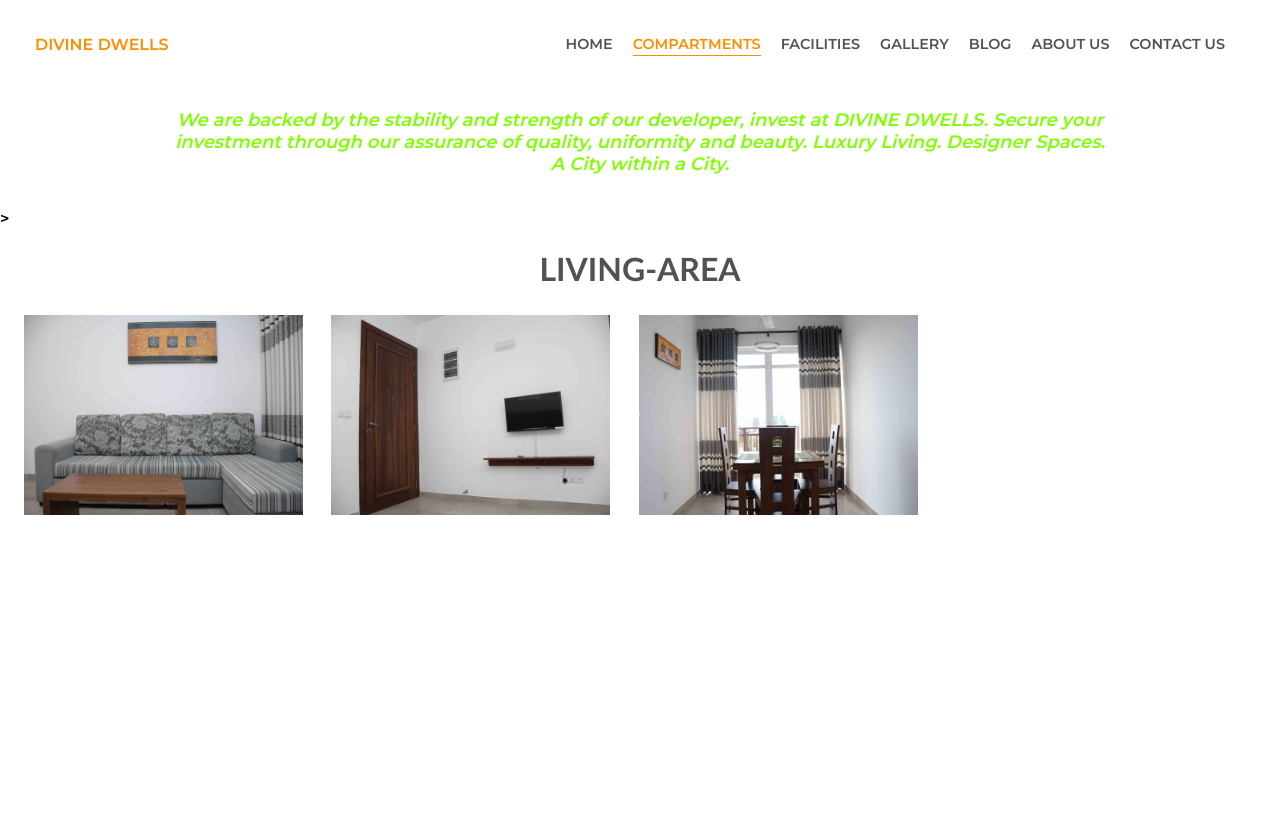
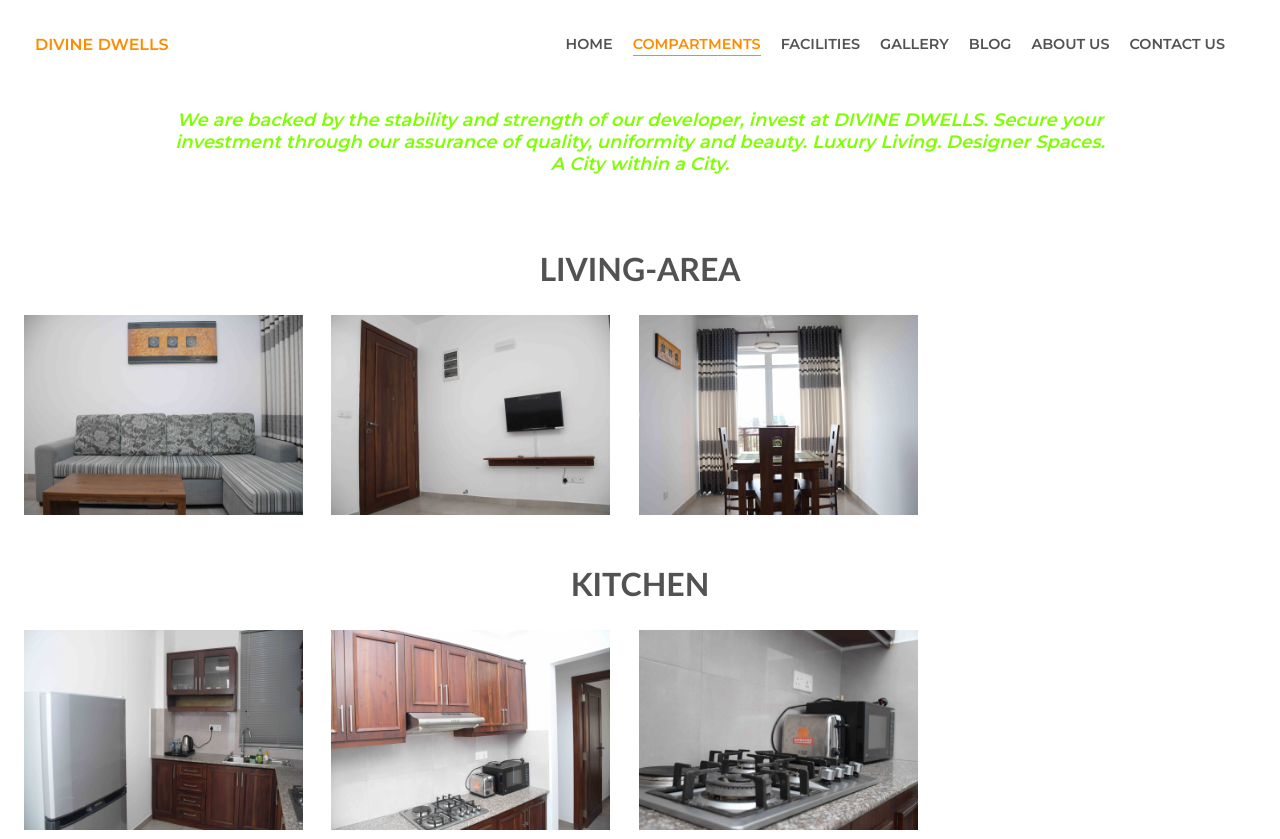
Before and after one commit to mandakini76/DIVINE-DWELLS-PRO-MAX, a plain HTML site: page compartments.html in a window 1280 px wide. Before the commit the page ends 800 px from the top, so only its background shows below. Drawn offline with Linux system fonts and the light colour scheme.

Commit message:
Update compartments.html

```diff
--- a/compartments.html
+++ b/compartments.html
@@ -145,7 +145,7 @@
         </div>
         <div class="D">
             <p class="para">We are backed by the stability and strength of our developer, invest at DIVINE DWELLS. Secure your investment through our assurance of quality, uniformity and beauty. Luxury Living. Designer Spaces.<br>A City within a City.</p>
-        </div>>
+        </div>
         <br>
         <h1 class="c">LIVING-AREA</h1>
         <div class="r1">
@@ -159,6 +159,19 @@
                 <img src="27.jpg" width="100%" height="200px">
             </div>
         </div>
+        <br>
+        <h1 class="c">KITCHEN</h1>
+        <div class="r1">
+            <div class="column">
+                <img src="6.jpg" width="100%" height="200px">
+            </div>
+            <div class="column">
+                <img src="7.jpg" width="100%" height="200px">
+            </div>
+            <div class="column">
+                <img src="9.jpg" width="100%" height="200px">
+            </div>
+        </div>
     </div>
 </body>
 
```
